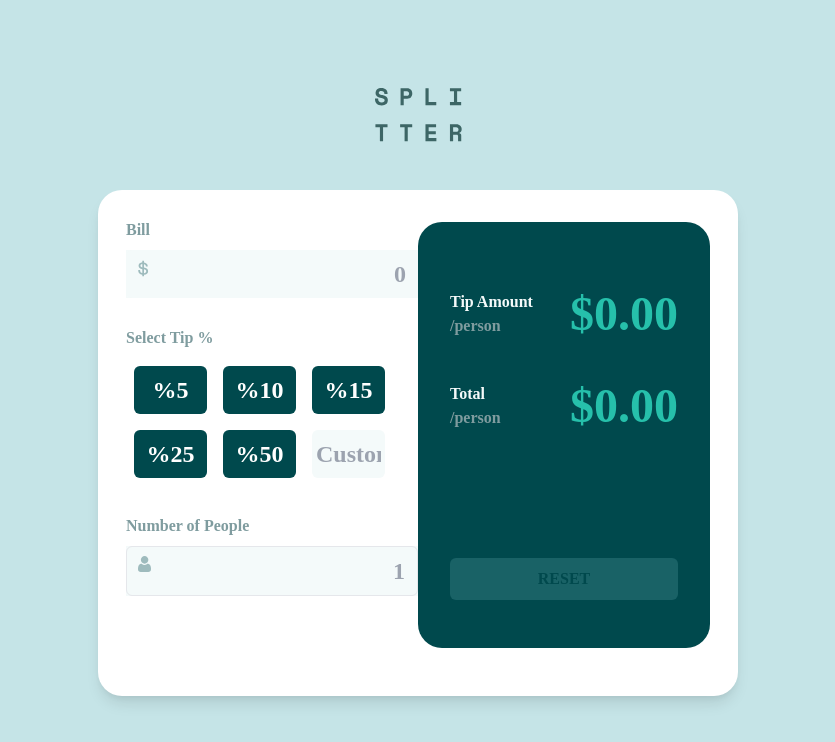
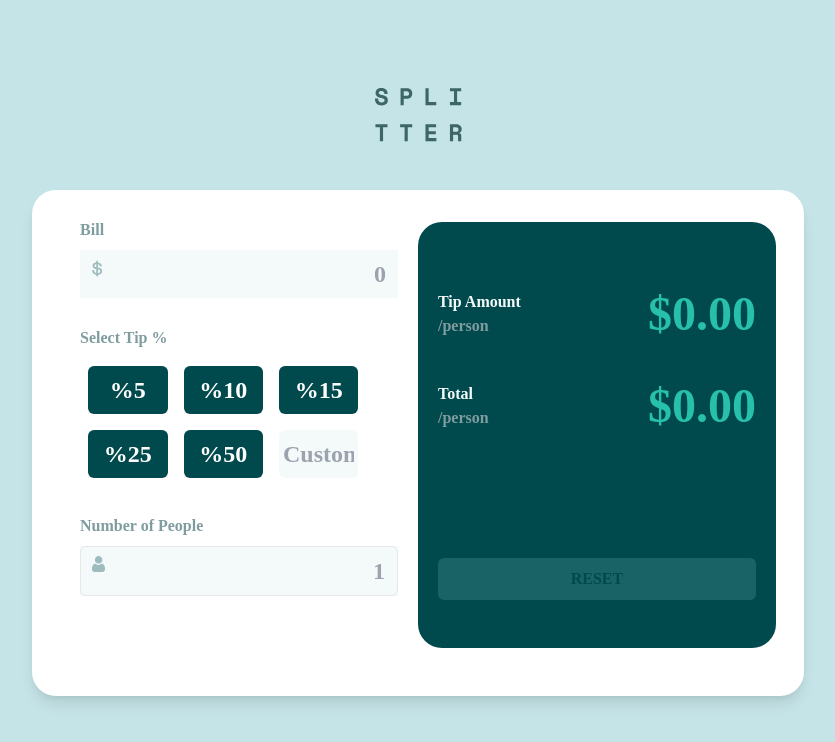
Before and after one commit to Edwardb11/Tip-calculator-app, a React (Create React App) app: page / in a window 1280 px wide. Shown: the top 742 px of the page, without its empty margins (222-1057 px from the left). Built offline with nearby package versions, Linux system fonts and the light colour scheme.

Commit message:
Add  padding 5
Changes to be committed:
    modified:   src/componets/box/Box.js

Author
    @Edwardb11

```diff
--- a/src/componets/box/Box.js
+++ b/src/componets/box/Box.js
@@ -25,8 +25,8 @@ export default function Box() {
       </header>
       <main>
         <div className=" flex justify-center font-black">
-          <div className="flex flex-wrap px-7 py-7  rounded-3xl  shadow-lg bg-white  text-black max-w-1/2   2xl:max-w-1/2 xl:max-w-1/2  lg:max-w-1/2 md:max-w-3/4 sm:max-w-full">
-            <div className="justify-items-stretch flex-auto mx-auto  max-w-1/2 2xl:max-w-1/2 xl:max-w-full lg:max-w-full  md:max-w-full sm:max-w-full">
+          <div className="flex flex-wrap px-7 py-7  rounded-3xl  shadow-lg bg-white  text-black max-w-3/4   2xl:max-w-1/2 xl:max-w-1/2  lg:max-w-1/2 md:max-w-3/4 sm:max-w-full">
+            <div className="justify-items-stretch flex-auto mx-auto  px-5 max-w-1/2 2xl:max-w-1/2 xl:max-w-full lg:max-w-full   md:max-w-full sm:max-w-full">
               <label
                 for="bill"
                 className="block text-cyan-dark_gray font-semibold mb-2"
@@ -92,7 +92,7 @@ export default function Box() {
                 />
               </div>
             </div>
-            <div className="justify-items-stretch flex-auto  mx-auto  max-w-1/2 2xl:max-w-1/2 xl:max-w-full lg:max-w-full md:max-w-full sm:max-w-full rounded-3xl px-8 py-12 my-1 mb-5 m-2 bg-cyan-dark ">
+            <div className="justify-items-stretch flex-auto  mx-auto  max-w-1/2 2xl:max-w-1/2 xl:max-w-full lg:max-w-full md:max-w-full sm:max-w-full rounded-3xl  px-5 py-12 my-1 mb-5 m-2 bg-cyan-dark ">
               <div className="flex flex-col ">
                 <div className="flex justify-between items-center">
                   <div className="text-cyan-light_gray font-semibold py-5">
```
